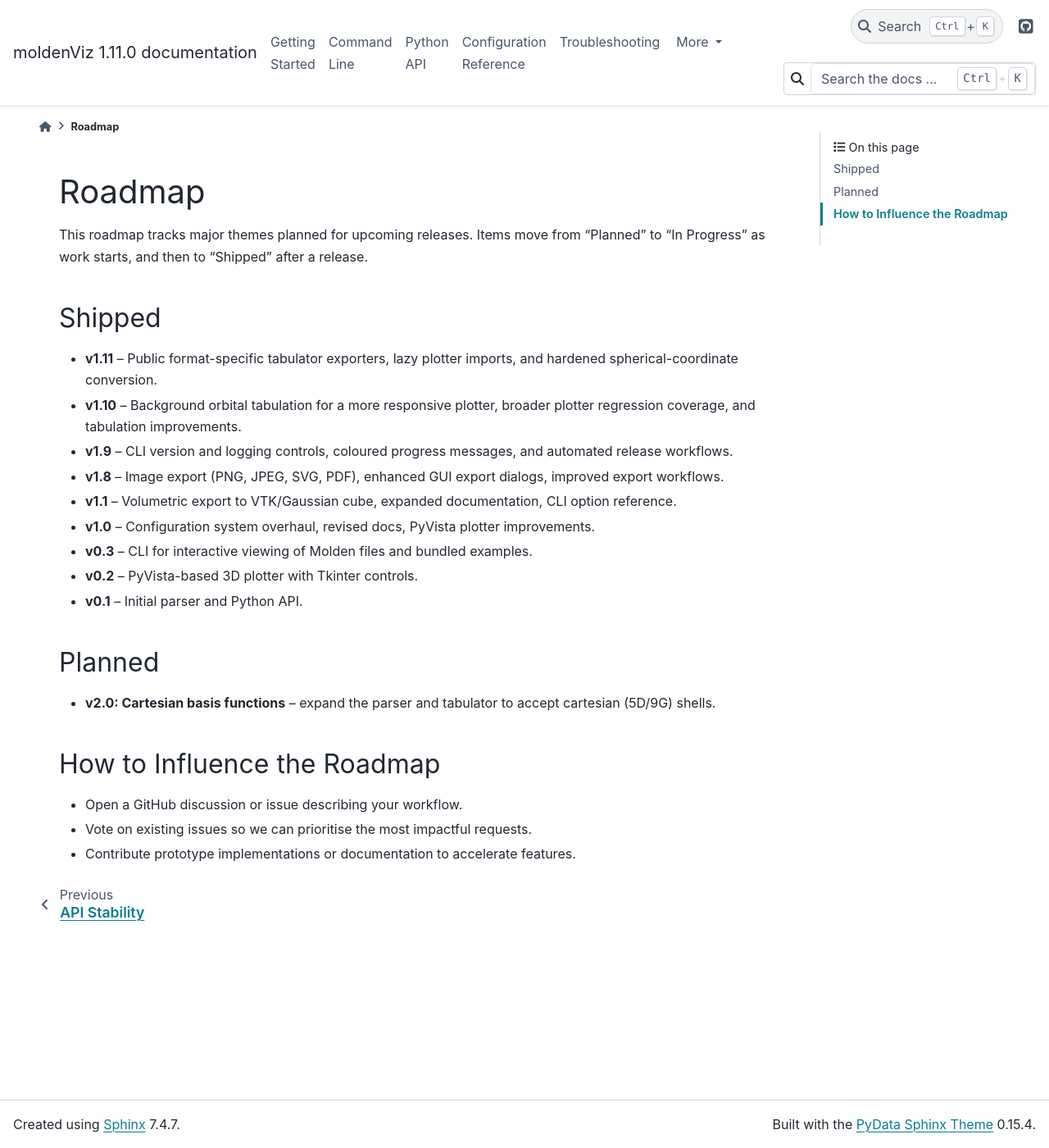
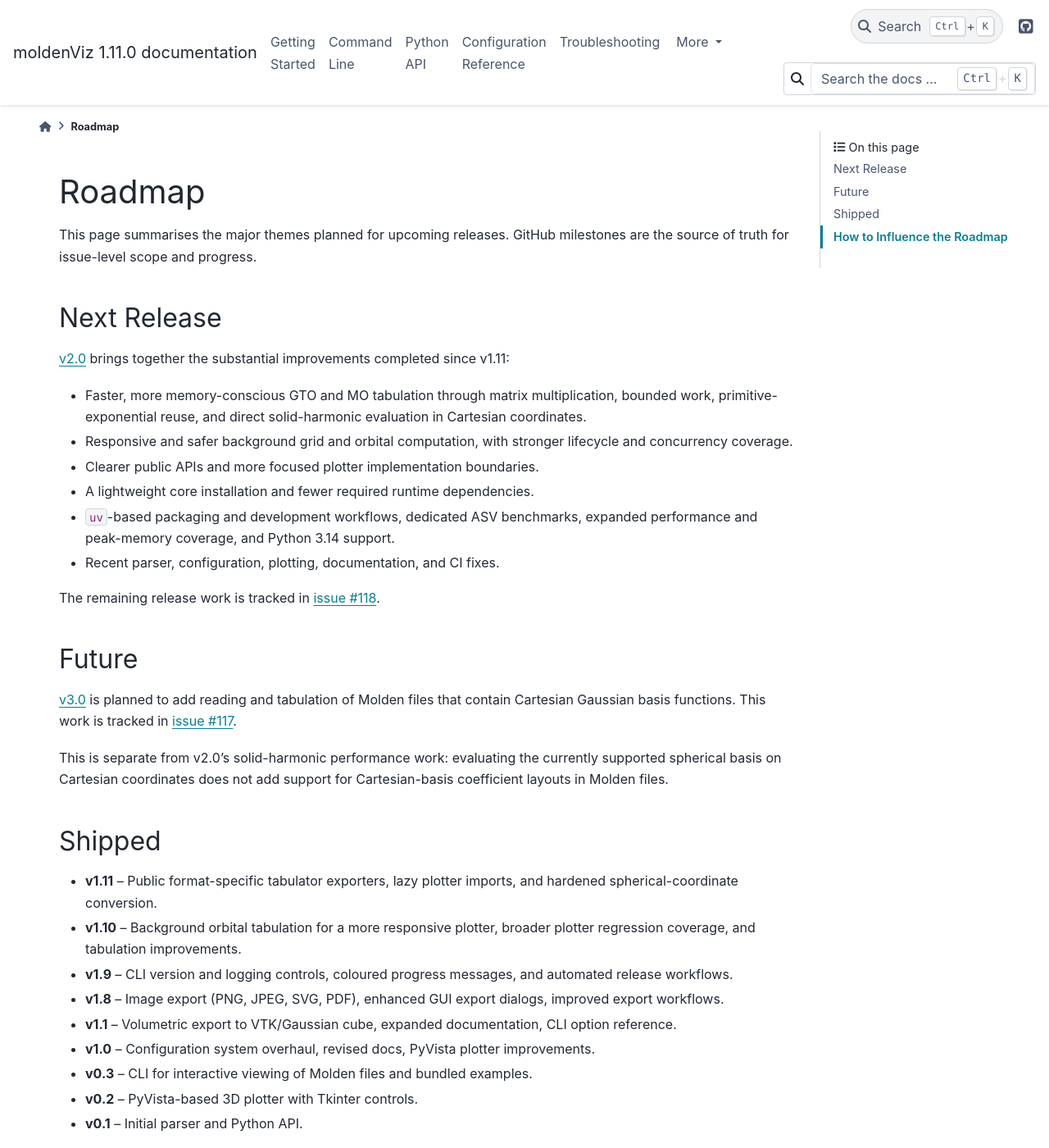
Before and after one commit to Faria22/moldenViz, a Sphinx documentation site: the page built from docs/source/roadmap.rst, in a window 1280 px wide and 1400 px high. Shown: the whole window at 82% size. Built offline with Sphinx 7.4.7 and the PyData theme 0.15.4, drawn with Linux system fonts in a browser that asks for light colours; some of the changed text lies outside the part shown.

Commit message:
Align roadmap with release milestones

```diff
--- a/docs/source/roadmap.rst
+++ b/docs/source/roadmap.rst
@@ -1,7 +1,40 @@
 Roadmap
 =======
 
-This roadmap tracks major themes planned for upcoming releases. Items move from "Planned" to "In Progress" as work starts, and then to "Shipped" after a release.
+This page summarises the major themes planned for upcoming releases. GitHub
+milestones are the source of truth for issue-level scope and progress.
+
+Next Release
+------------
+
+`v2.0 <https://github.com/Faria22/moldenViz/milestone/1>`_ brings together the
+substantial improvements completed since v1.11:
+
+- Faster, more memory-conscious GTO and MO tabulation through matrix
+  multiplication, bounded work, primitive-exponential reuse, and direct
+  solid-harmonic evaluation in Cartesian coordinates.
+- Responsive and safer background grid and orbital computation, with stronger
+  lifecycle and concurrency coverage.
+- Clearer public APIs and more focused plotter implementation boundaries.
+- A lightweight core installation and fewer required runtime dependencies.
+- ``uv``-based packaging and development workflows, dedicated ASV benchmarks,
+  expanded performance and peak-memory coverage, and Python 3.14 support.
+- Recent parser, configuration, plotting, documentation, and CI fixes.
+
+The remaining release work is tracked in `issue #118
+<https://github.com/Faria22/moldenViz/issues/118>`_.
+
+Future
+------
+
+`v3.0 <https://github.com/Faria22/moldenViz/milestone/2>`_ is planned to add
+reading and tabulation of Molden files that contain Cartesian Gaussian basis
+functions. This work is tracked in `issue #117
+<https://github.com/Faria22/moldenViz/issues/117>`_.
+
+This is separate from v2.0's solid-harmonic performance work: evaluating the
+currently supported spherical basis on Cartesian coordinates does not add
+support for Cartesian-basis coefficient layouts in Molden files.
 
 Shipped
 -------
@@ -16,14 +49,11 @@ Shipped
 - **v0.2** – PyVista-based 3D plotter with Tkinter controls.
 - **v0.1** – Initial parser and Python API.
 
-Planned
--------
-
-- **v2.0: Cartesian basis functions** – expand the parser and tabulator to accept cartesian (5D/9G) shells.
-
 How to Influence the Roadmap
 ----------------------------
 
-- Open a GitHub discussion or issue describing your workflow.
+- Review the `GitHub milestones
+  <https://github.com/Faria22/moldenViz/milestones>`_ and open an issue
+  describing your workflow.
 - Vote on existing issues so we can prioritise the most impactful requests.
 - Contribute prototype implementations or documentation to accelerate features.
```
Also changed, not shown: README.md (+5 -7 lines).
